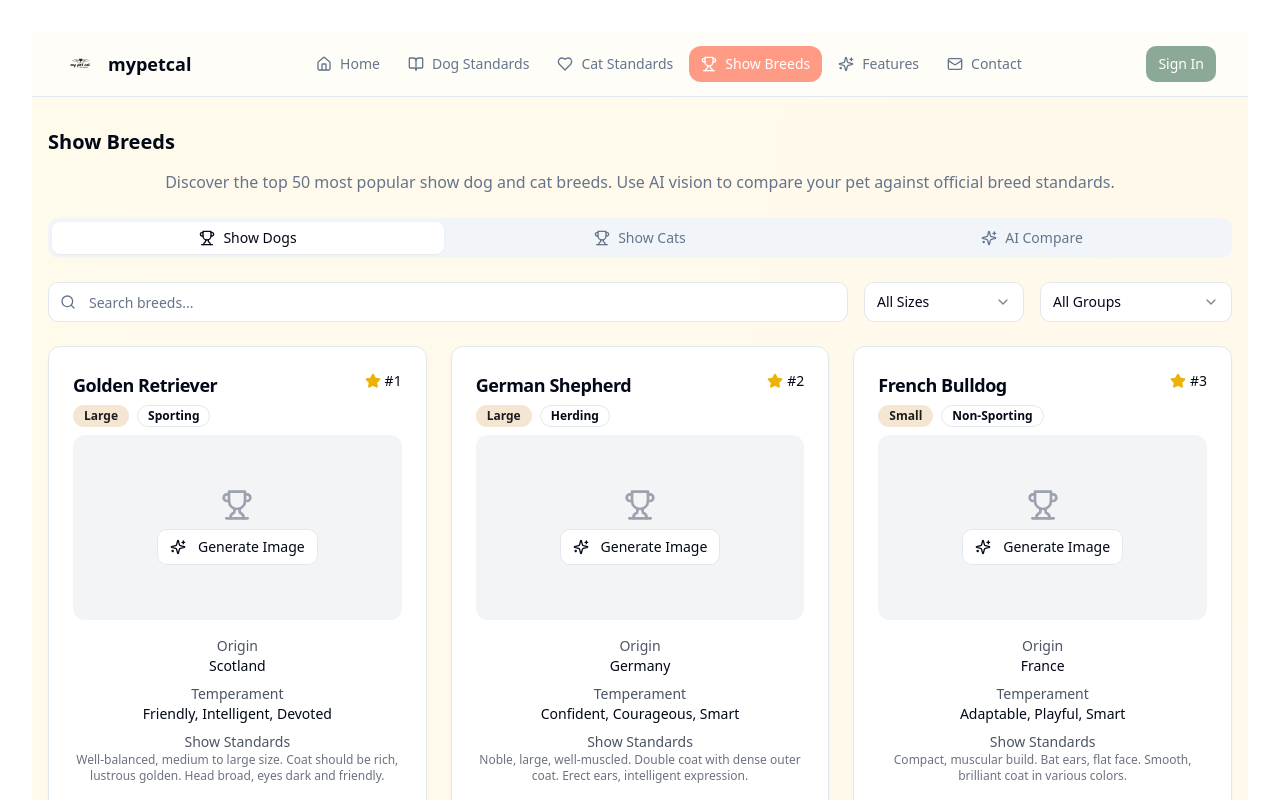
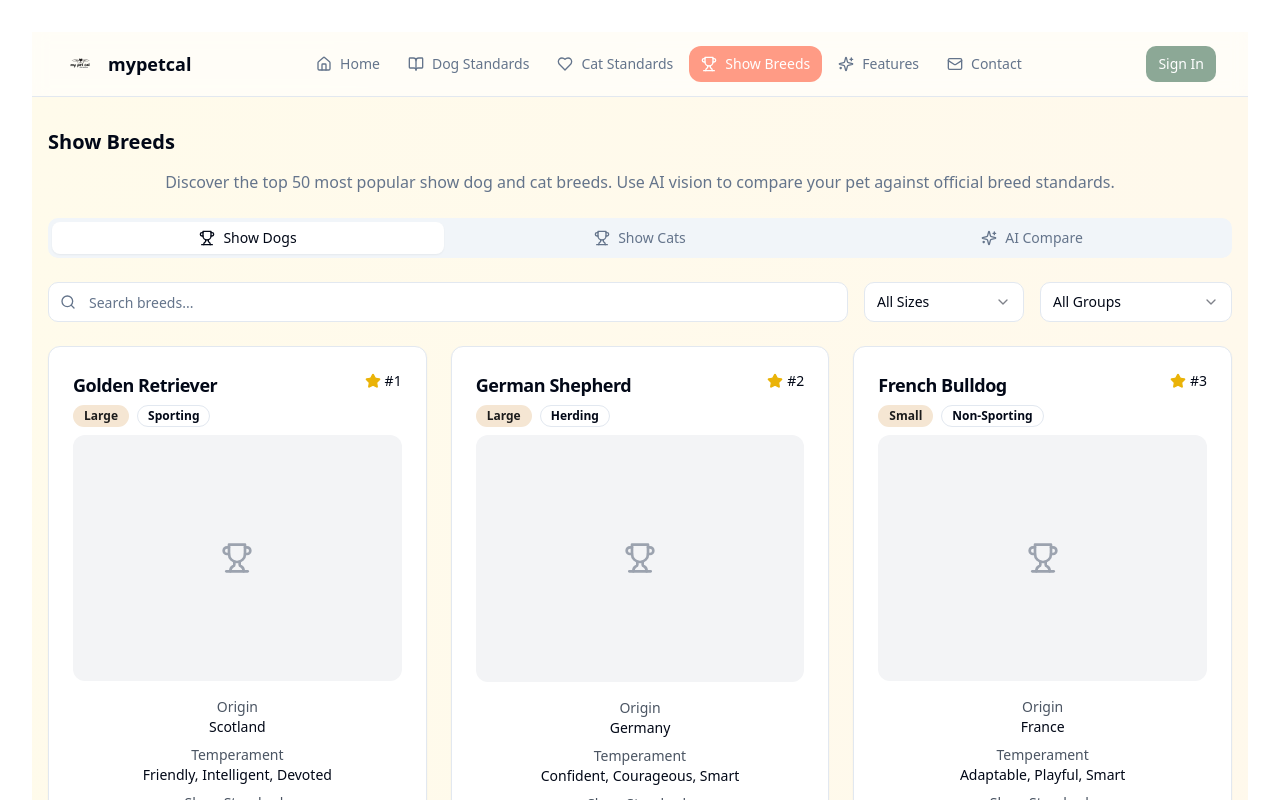
Before and after one commit to zmsendweb/petfood-calorie-capture, a React (Vite) app: page /show-breeds in a window 1280 px wide. Shown: the top 800 px of the page. Built offline with nearby package versions, Linux system fonts and the light colour scheme.

Commit message:
Refactor: Hide image generation from users, improve image display
- Hide the "Generate Image" button from regular users, making it accessible only to admins.
- Adjust the image display within the breed cards to better fit the images and prevent cropping.

```diff
--- a/src/components/show-breeds/ShowCatBreeds.tsx
+++ b/src/components/show-breeds/ShowCatBreeds.tsx
@@ -8,6 +8,7 @@ import { Button } from "@/components/ui/button";
 import { Search, Trophy, Star, Sparkles, Loader2 } from "lucide-react";
 import { showCatBreeds } from "@/data/show-breeds";
 import { useHailuoImageGeneration } from "@/hooks/use-hailuo-image-generation";
+import { useAuth } from "@/hooks/useAuth";
 
 interface ShowCatBreedsProps {
   onBreedSelect: (breed: any) => void;
@@ -20,6 +21,7 @@ export const ShowCatBreeds = ({ onBreedSelect }: ShowCatBreedsProps) => {
   const [breedImages, setBreedImages] = useState<Record<string, string>>({});
 
   const { generateBreedImage, isGenerating } = useHailuoImageGeneration();
+  const { isAdmin } = useAuth();
 
   const filteredBreeds = showCatBreeds.filter(breed => {
     const matchesSearch = breed.name.toLowerCase().includes(searchTerm.toLowerCase());
@@ -95,16 +97,17 @@ export const ShowCatBreeds = ({ onBreedSelect }: ShowCatBreedsProps) => {
               </div>
             </CardHeader>
             <CardContent className="space-y-4">
-              <div className="aspect-video bg-gray-100 rounded-lg flex items-center justify-center overflow-hidden">
+              <div className="aspect-[4/3] bg-gray-100 rounded-lg flex items-center justify-center overflow-hidden">
                 {breedImages[breed.name] ? (
                   <img
                     src={breedImages[breed.name]}
                     alt={breed.name}
-                    className="w-full h-full object-cover"
+                    className="w-full h-full object-cover rounded-lg"
                   />
                 ) : (
                   <div className="flex flex-col items-center gap-2">
                     <Trophy className="h-8 w-8 text-gray-400" />
+                    {isAdmin && (
                       <Button
                         variant="outline"
                         size="sm"
@@ -123,6 +126,7 @@ export const ShowCatBreeds = ({ onBreedSelect }: ShowCatBreedsProps) => {
                           </>
                         )}
                       </Button>
+                    )}
                   </div>
                 )}
               </div>
--- a/src/components/show-breeds/ShowDogBreeds.tsx
+++ b/src/components/show-breeds/ShowDogBreeds.tsx
@@ -8,6 +8,7 @@ import { Button } from "@/components/ui/button";
 import { Search, Trophy, Star, Sparkles, Loader2 } from "lucide-react";
 import { showDogBreeds } from "@/data/show-breeds";
 import { useHailuoImageGeneration } from "@/hooks/use-hailuo-image-generation";
+import { useAuth } from "@/hooks/useAuth";
 
 interface ShowDogBreedsProps {
   onBreedSelect: (breed: any) => void;
@@ -20,6 +21,7 @@ export const ShowDogBreeds = ({ onBreedSelect }: ShowDogBreedsProps) => {
   const [breedImages, setBreedImages] = useState<Record<string, string>>({});
 
   const { generateBreedImage, isGenerating } = useHailuoImageGeneration();
+  const { isAdmin } = useAuth();
 
   const filteredBreeds = showDogBreeds.filter(breed => {
     const matchesSearch = breed.name.toLowerCase().includes(searchTerm.toLowerCase());
@@ -95,16 +97,17 @@ export const ShowDogBreeds = ({ onBreedSelect }: ShowDogBreedsProps) => {
               </div>
             </CardHeader>
             <CardContent className="space-y-4">
-              <div className="aspect-video bg-gray-100 rounded-lg flex items-center justify-center overflow-hidden">
+              <div className="aspect-[4/3] bg-gray-100 rounded-lg flex items-center justify-center overflow-hidden">
                 {breedImages[breed.name] ? (
                   <img
                     src={breedImages[breed.name]}
                     alt={breed.name}
-                    className="w-full h-full object-cover"
+                    className="w-full h-full object-cover rounded-lg"
                   />
                 ) : (
                   <div className="flex flex-col items-center gap-2">
                     <Trophy className="h-8 w-8 text-gray-400" />
+                    {isAdmin && (
                       <Button
                         variant="outline"
                         size="sm"
@@ -123,6 +126,7 @@ export const ShowDogBreeds = ({ onBreedSelect }: ShowDogBreedsProps) => {
                           </>
                         )}
                       </Button>
+                    )}
                   </div>
                 )}
               </div>
```
Lines whose indentation alone changed are shown as unchanged.
